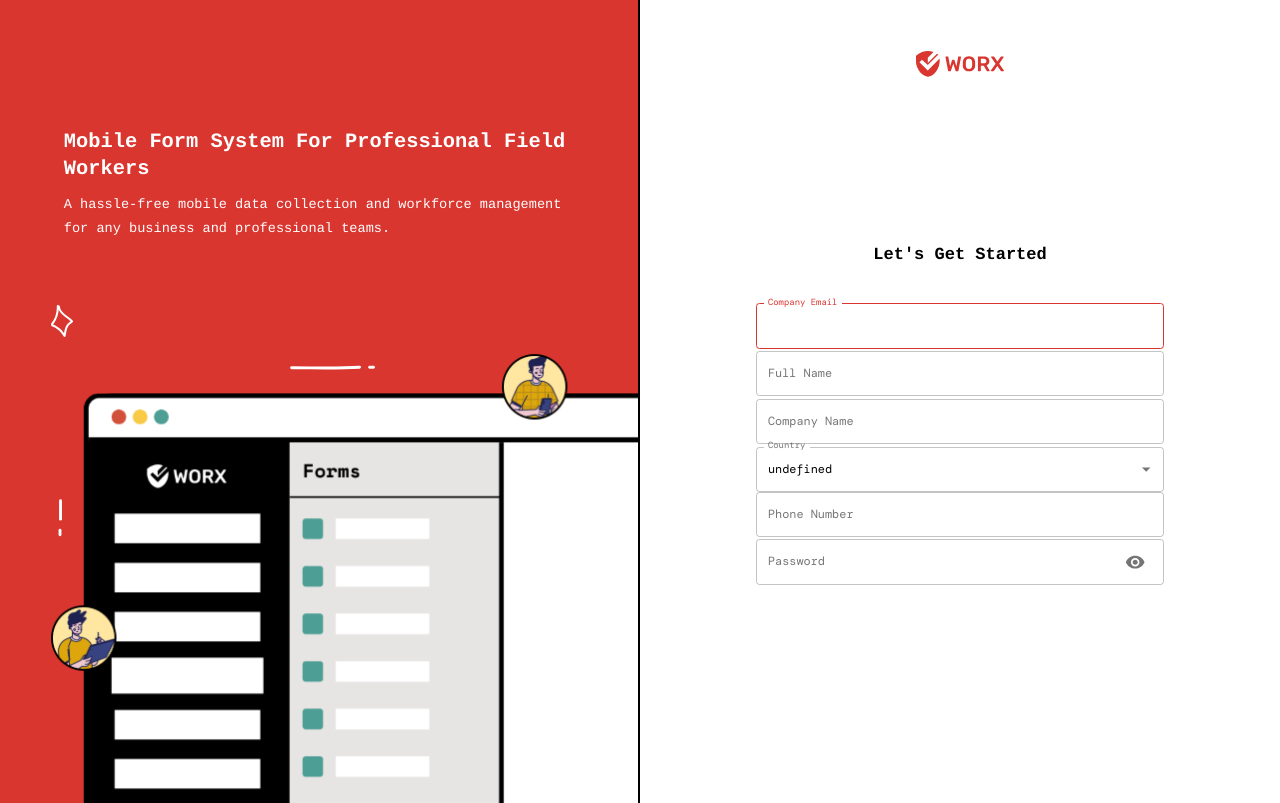
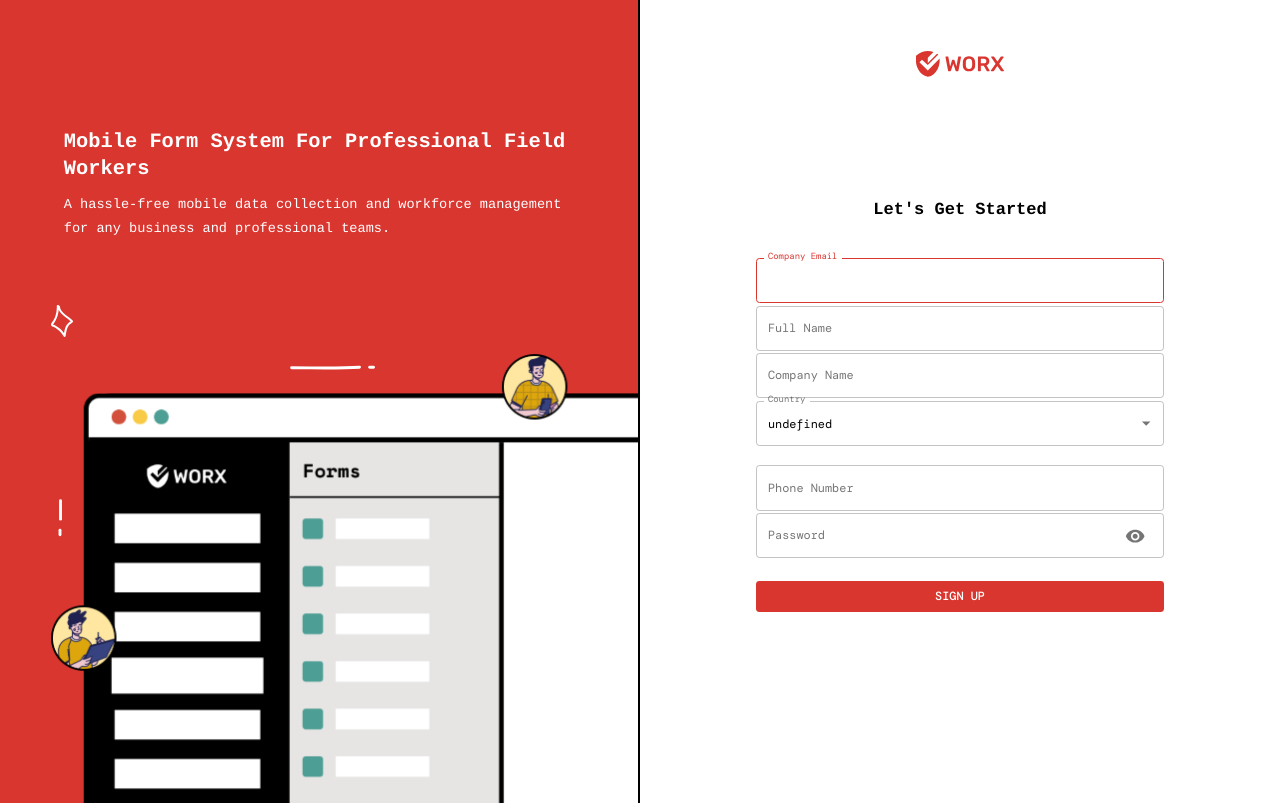
Before and after one commit to worxid/worx, a React (Create React App) app in the folder ui/: page /sign-up in a window 1280 px wide. Built offline with nearby package versions, Linux system fonts and the light colour scheme; a web font is replaced by a local one.

Commit message:
add sign up Button and its styles

```diff
--- a/ui/src/pages/SignUp/SignUp.jsx
+++ b/ui/src/pages/SignUp/SignUp.jsx
@@ -2,6 +2,7 @@ import { useState } from 'react'
 
 // MUIS
 import Autocomplete from '@mui/material/Autocomplete'
+import Button from '@mui/material/Button'
 import FormControl from '@mui/material/FormControl'
 import FormHelperText from '@mui/material/FormHelperText'
 import IconButton from '@mui/material/IconButton'
@@ -48,7 +49,8 @@ const SignUp = () => {
   const [ formObject, setFormObject ] = useState(initialFormObject)
   const [ formHelperObject, setFormHelperObject ] = useState(initialFormHelperObject)
   const [ isPasswordShown, setIsPasswordShown ] = useState(false)
-  const [ inputValue, setInputValue ] = useState(dummyCountryList[0].name)
+  const [ countryInputValue, setCountryInputValue ] = useState(dummyCountryList[0].name)
+  const [ isActionButtonDisabled, setIsActionButtonDisabled ] = useState(false)
 
   const handleFormObjectChange = (inputKey, inputNewValue) => {
     setFormObject(current => {
@@ -140,8 +142,8 @@ const SignUp = () => {
       <Autocomplete
         value={formObject.country}
         onChange={(event, newValue) => handleFormObjectChange('country', newValue)}
-        inputValue={inputValue}
-        onInputChange={(event, newInputValue) => setInputValue(newInputValue)}
+        inputValue={countryInputValue}
+        onInputChange={(event, newInputValue) => setCountryInputValue(newInputValue)}
         options={dummyCountryList}
         getOptionLabel={(option) => option.name}
         fullWidth
@@ -149,7 +151,8 @@ const SignUp = () => {
           <TextField
             {...params}
             label='Country'
-            helperText={formHelperObject.country}
+            error={formHelperObject.country}
+            helperText={formHelperObject.country ?? ' '}
           />
         )}
       />
@@ -204,6 +207,17 @@ const SignUp = () => {
           {formHelperObject.password}
         </FormHelperText>
       </FormControl>
+
+      {/* SIGN UP BUTTON */}
+      <Button
+        variant='contained'
+        fullWidth
+        className={layoutClasses.buttonAction}
+        disabled={isActionButtonDisabled}
+        disableElevation
+      >
+        Sign Up
+      </Button>
     </>
   )
 }
--- a/ui/src/styles/layoutAuthenticationHalf.js
+++ b/ui/src/styles/layoutAuthenticationHalf.js
@@ -10,6 +10,9 @@ const useStyles = makeStyles((theme) => ({
     fontFamily: values.fontFamilySpaceMono,
     marginBottom: 40,
   },
+  buttonAction: {
+    margin: '24px 0px',
+  },
 }))
 
 export default useStyles
```
